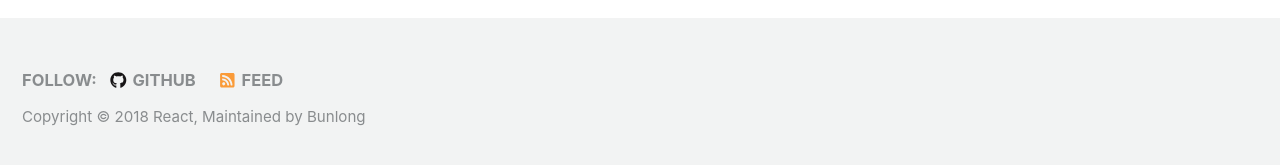
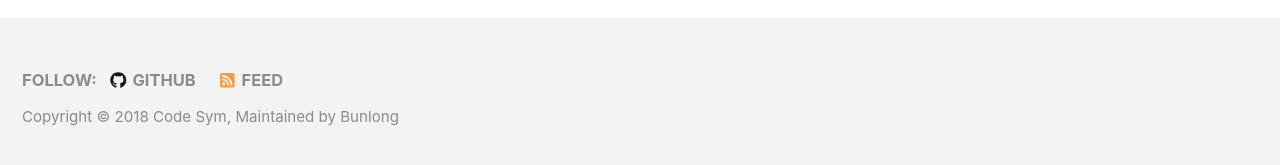
Before and after one commit to learnreactjs/learnreactjs.github.io, a Jekyll site: the page built from _docs/22-what-is-react-component.md, in a window 1280 px wide and 900 px high, scrolled down 253 px. Shown: the part 727-892 px from the top of the window. Built offline with Jekyll 4.4.1, drawn with Linux system fonts in a browser that asks for light colours; nearby versions of some CDN libraries.

Commit message:
update footer

```diff
--- a/_config.yml
+++ b/_config.yml
@@ -18,8 +18,8 @@
 locale                   : "en-US"
 title                    : "Learn React"
 title_separator          : "-"
-name                     : "React"
-description              : "A comprehensive introduction to React"
+name                     : "Code Sym"
+description              : "A comprehensive introduction to React."
 url                      : # the base hostname & protocol for your site e.g. "https://mmistakes.github.io"
 baseurl                  : # the subpath of your site, e.g. "/blog"
 repository               : # GitHub username/repo-name e.g. "mmistakes/minimal-mistakes"
@@ -98,10 +98,10 @@
 
 # Site Author
 author:
-  name             : "Your Name"
+  name             : ""
   avatar           : # path of avatar image, e.g. "/assets/images/bio-photo.jpg"
-  bio              : "I am an amazing person."
-  location         : "Somewhere"
+  bio              : ""
+  location         : ""
   email            :
   uri              :
   home             : # null (default), "absolute or relative url to link to author home"
```
Also changed, not shown: 1 other file.
